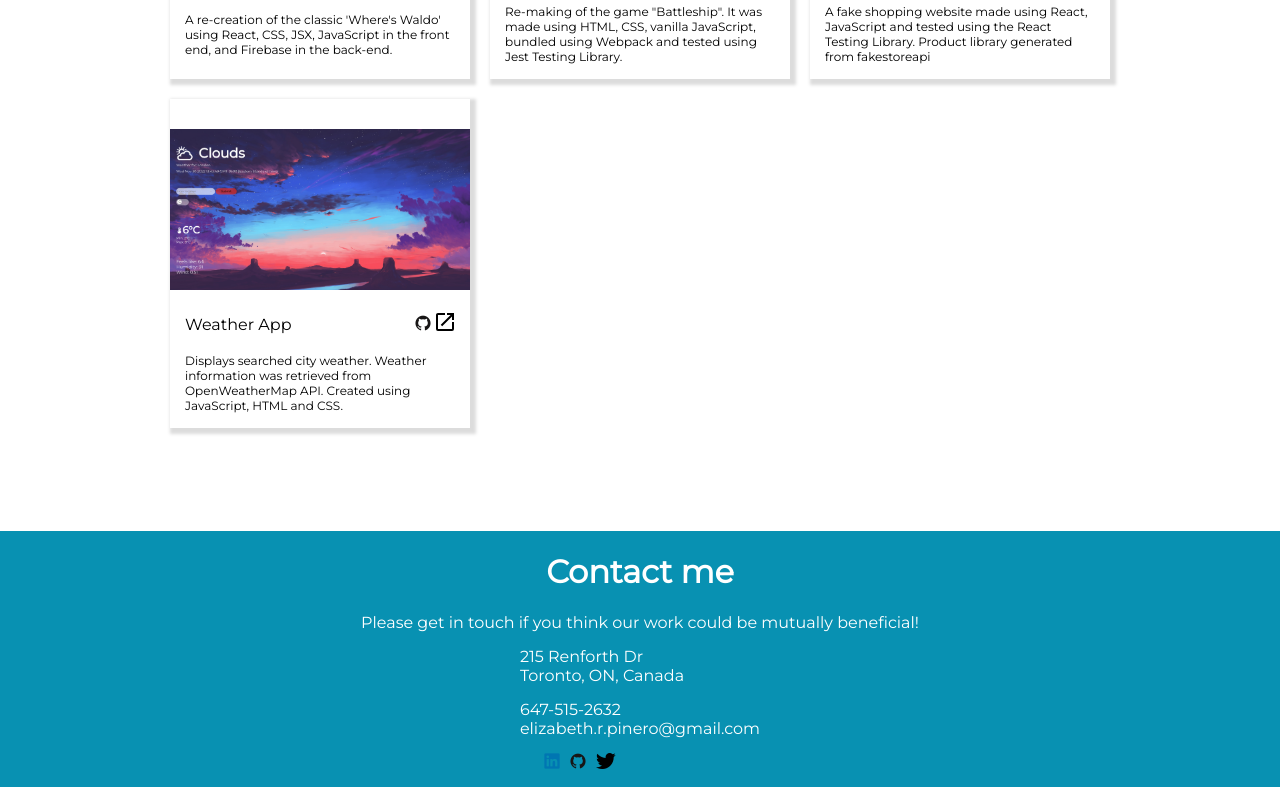
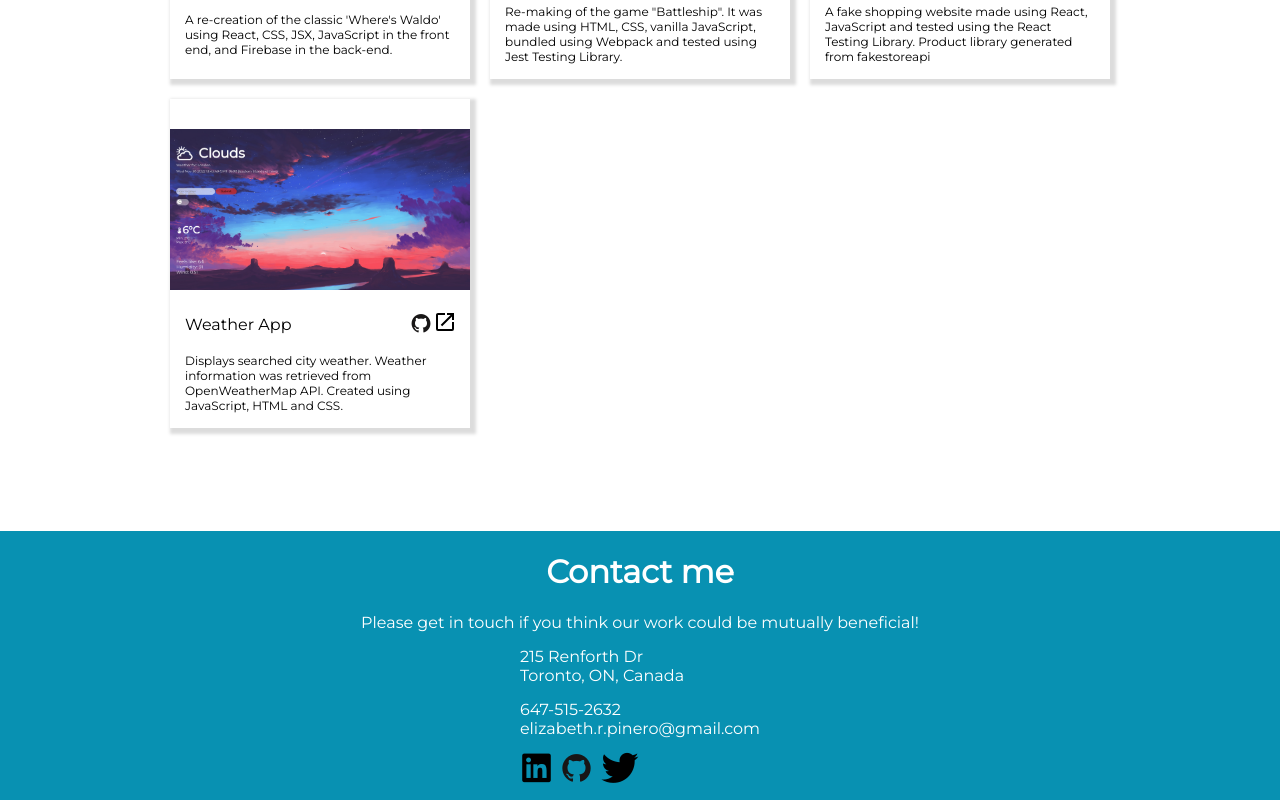
Before and after one commit to itsaflamingo/personal-portfolio, a React (Create React App) app: page / in a window 1280 px wide. Shown: the part 818-1618 px from the top of the page. Built offline with nearby package versions, Linux system fonts and the light colour scheme.

Commit message:
Set link size

```diff
--- a/src/components/ContactInfo.js
+++ b/src/components/ContactInfo.js
@@ -21,7 +21,7 @@ export default function ContactInfo() {
 
                 <div id='footer-social'>
                     <a href='https://www.linkedin.com/in/elizabeth-pinero-984471177/' target='_blank' rel='noreferrer'>
-                        <i className="devicon-linkedin-plain colored icon"></i>
+                        <i className="devicon-linkedin-plain icon"></i>
                     </a>
                     <a href='https://github.com/itsaflamingo' target='_blank' rel='noreferrer'>
                         <i className="devicon-github-original colored icon"></i>
--- a/src/components/Projects.js
+++ b/src/components/Projects.js
@@ -10,8 +10,8 @@ export default function Projects() {
                 {projects.map(project => {
                     return (
                         <div className='project' key={project.id}>
-                            <img class='proj-img' src={project.img} alt='project' />
-                            <div class='info'>
+                            <img className='proj-img' src={project.img} alt='project' />
+                            <div className='info'>
                                 {project.name}
                                 <ProjectLinks ghLink={project.ghRepoLink}
                                 projectLink={project.projectLink} />
--- a/src/styles/App.css
+++ b/src/styles/App.css
@@ -124,6 +124,9 @@ i {
     gap: 5%;
     align-items: center;
 }
+.links i {
+    font-size: 20px;
+}
 button {
     min-height: 40px;
     min-width: 100px;
@@ -148,6 +151,9 @@ button {
     gap: 10px;
     justify-content: center;
 }
+#footer-social i {
+    font-size: 30px;
+}
 .icon {
     cursor: pointer;
 }
```
